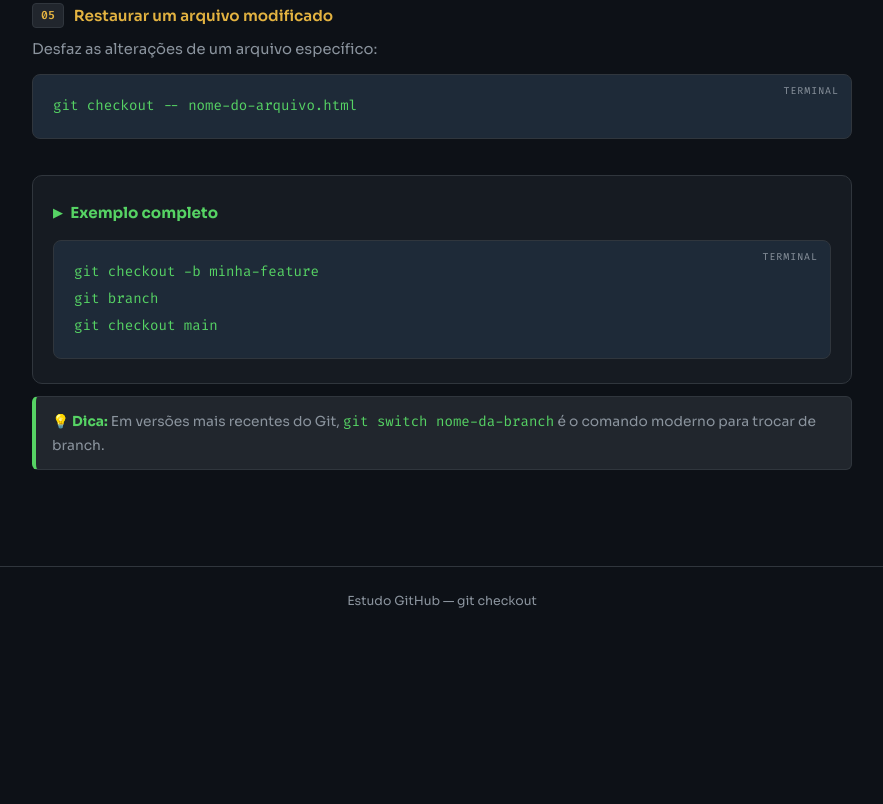
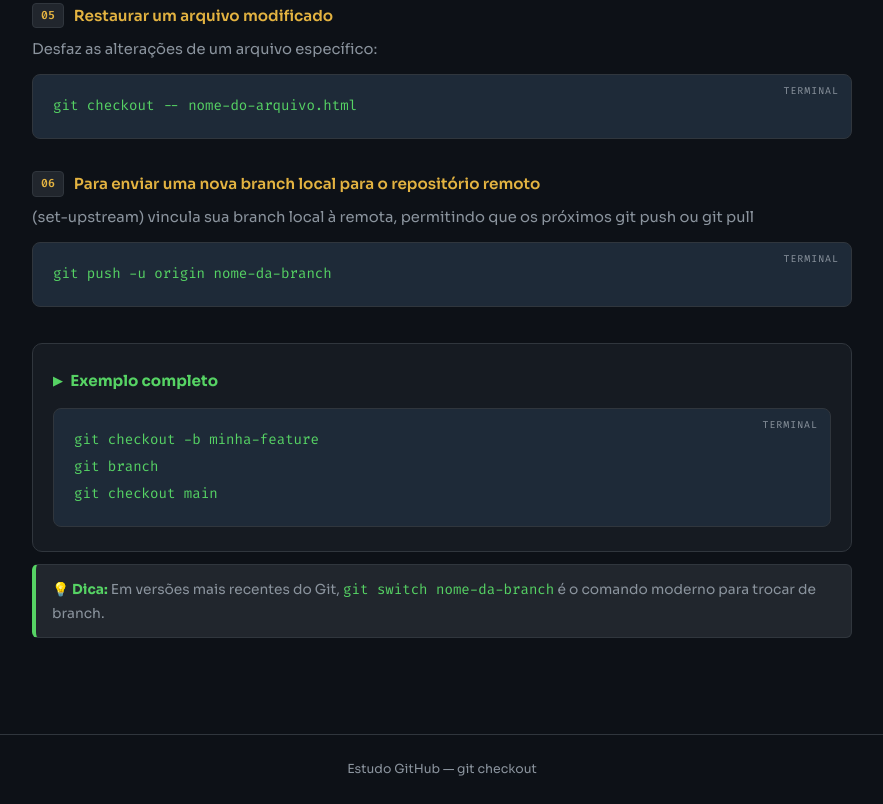
Before and after one commit to lucasalbuquerque-qa/Estudo_GitHub, a plain HTML site: page Brachs(Ramos)/Gitcheckout.html in a window 1280 px wide. Shown: the part 854-1658 px from the top of the page, without its empty margins (198-1081 px from the left). Before the commit the page ends 1490 px from the top, so only its background shows below. Drawn offline with Linux system fonts and the light colour scheme.

Commit message:
adicionar informação de como atualizar branch remota

```diff
--- a/Brachs(Ramos)/Gitcheckout.html
+++ b/Brachs(Ramos)/Gitcheckout.html
@@ -49,6 +49,12 @@
       <pre><code>git checkout -- nome-do-arquivo.html</code></pre>
     </div>
 
+    <div class="step">
+      <h2 data-step="06">Para enviar uma nova branch local para o repositório remoto</h2>
+      <p> (set-upstream) vincula sua branch local à remota, permitindo que os próximos git push ou git pull</p>
+      <pre><code>git push -u origin nome-da-branch </code></pre>
+    </div>
+
     <div class="example">
       <h2>Exemplo completo</h2>
       <pre><code>git checkout -b minha-feature
```
